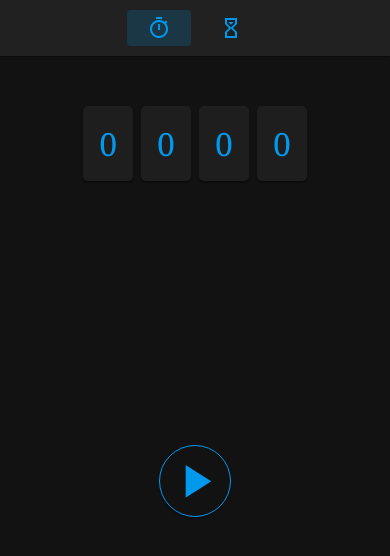
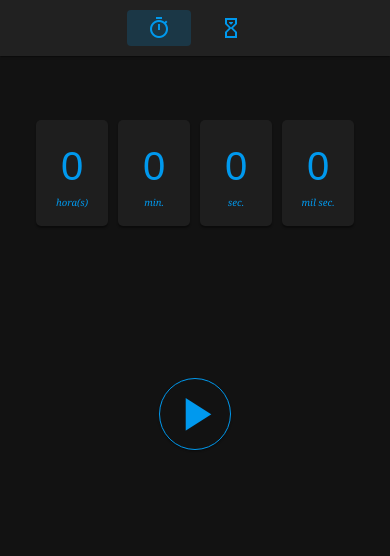
Before and after one commit to Edsonalencar/Impaciente_VueJs, a Vue app: page / in a window 390 px wide. Shown: the top 556 px of the page. Built offline with nearby package versions, Linux system fonts and the light colour scheme.

Commit message:
Front Pronto

```diff
--- a/src/views/StopWatch.vue
+++ b/src/views/StopWatch.vue
@@ -2,11 +2,25 @@
   <div>
     <v-container>
       <v-row class="text-center my-auto">
-        <v-col cols="12" class="mt-10 stopWatch">
-          <span class="count">{{ hh }}</span>
-          <span class="count" id="minute">{{ mm }}</span>
-          <span class="count">{{ ss }}</span>
-          <span class="count milli" id="millesecund">{{ ms }}</span>
+        <v-col cols="12" class="mt-10 ml-n3">
+          <ul class="stopWatch">
+            <li>
+              <span>{{ hh }}</span>
+              <div>hora(s)</div>
+            </li>
+            <li>
+              <span>{{ mm }}</span>
+              <div>min.</div>
+            </li>
+            <li>
+              <span>{{ ss }}</span>
+              <div>sec.</div>
+            </li>
+            <li>
+              <span>{{ ms }}</span>
+              <div>mil sec.</div>
+            </li>
+          </ul>
         </v-col>
         <v-col cols="12">
           <v-btn
@@ -36,16 +50,16 @@ import Vue from 'vue';
 export default Vue.extend({
   name: 'Home',
 
-  data() {
-    return {
+  data: () => ({
       playerIcon: 'mdi-play',
       hh: 0,
       mm: 0,
       ss: 0,
       ms: 0,
+      tempoMedio: 0,
       cron: null,
-    };
-  },
+    }),
+
   methods: {
     Start() {
       if (this.playerIcon === 'mdi-play') {
@@ -74,6 +88,7 @@ export default Vue.extend({
       if (this.ss === 59) {
         this.ss = 0;
         this.mm += 1;
+        this.tempoMedio += 1;
       }
       if (this.mm === 59) {
         this.mm = 0;
@@ -84,13 +99,20 @@ export default Vue.extend({
 });
 </script>
 <style>
-.count {
-  font-size: 8rem;
-  color: #09e;
+li {
+  list-style: none;
 }
 
-.stopWatch span{
+.stopWatch {
+  display: grid;
+  grid-template-columns: repeat(auto-fit, minmax(2rem, 10rem));
+  justify-content: center;
+  gap: 10px;
+}
+
+.stopWatch li {
   font-family: Georgia, "Times New Roman", Times, serif;
+  font-style: italic;
   padding: 1rem;
   color: #09e;
   background: #1e1e1e;
@@ -99,25 +121,25 @@ export default Vue.extend({
   text-align: center;
 }
 
-#minute {
-  margin-left: .5rem;
-  margin-right: .5rem;
+.stopWatch li span {
+  font-family: Arial, Helvetica, sans-serif;
+  font-style: normal;
+  font-size: 4rem;
 }
 
-#millesecund {
-  margin-left: .5rem;
-}
 .margin-button {
   margin-top: 8rem;
 }
 
 @media (max-width: 584px) {
-  .count {
-    font-size: 2rem;
-    color: #0099ee;
+  .stopWatch {
+    grid-template-columns: repeat(auto-fit, minmax(2rem, 4.5rem));
   }
-  .margin-button {
-    margin-top: 30vh;
-}
+  .stopWatch li span {
+    font-size: 2.5rem;
+  }
+  .stopWatch li {
+    font-size: .6rem;
+  }
 }
 </style>
--- a/src/views/Timer.vue
+++ b/src/views/Timer.vue
@@ -1,6 +1,6 @@
 <template lang="">
   <div>
-    <v-container class="mx-auto mt-6">
+    <v-container class="mx-auto mt-5">
       <v-row class="text-center my-auto">
         <v-col
           cols="12"
@@ -17,6 +17,7 @@
           cols="12"
         >
           <v-text-field
+            v-model="this.quantPersons"
             class="mt-n7"
             label="Pessoas a frente"
             outlined
@@ -39,8 +40,24 @@
             color="#0099ee"
           ></v-text-field>
         </v-col>
-        <v-col cols="12" v-if="this.select">
-          <span id="timerOutput"></span>
+        <v-col cols="12" v-if="this.select" class="ml-n3">
+          <ul class="timerOutput">
+            <li>
+              <span>2</span>
+              <div>hora(s)</div>
+            </li>
+            <li>
+              <span>5</span>
+              <div>min.</div>
+            </li>
+            <li>
+              <span>20</span>
+              <div>sec.</div>
+            </li>
+          </ul>
+        </v-col>
+        <v-col v-if="this.check" class="Erro">
+          <span>Preencha os Campos Acima</span>
         </v-col>
       </v-row>
     </v-container>
@@ -48,9 +65,9 @@
       depressed
       color="#0099ee"
       dark
-      class="d-block text-center mx-auto mt-5"
+      :class="`d-block text-center mx-auto mt-${this.margin} mb-8`"
       large
-      @click="this.$store.commit('WaitTimeCalc')"
+      @click="WaitTimeCalc"
     >
       Calcular
     </v-btn>
@@ -60,21 +77,43 @@
 export default {
   name: 'Timer',
 
-  // eslint-disable-next-line @typescript-eslint/explicit-module-boundary-types
-  data() {
-    return {
+  data: () => ({
+      select: false,
+      check: false,
       quantPersons: 0,
       quantAttendant: 0,
+      margin: 3,
       waitTime: 0,
-      select: false,
-    };
+	}),
+  methods: {
+    WaitTimeCalc(){
+        if(this.select){
+          this.$router.push('/');
+          this.select = false;
+        }
+
+        this.select = true;
+        this.margin = 15;
+    },
   },
 };
 </script>
 
 <style>
-  #timerOutput{
-    font-size: 3rem;
+li {
+  list-style: none;
+}
+
+.timerOutput {
+  display: grid;
+  grid-template-columns: repeat(auto-fit, minmax(2rem, 5.3rem));
+  justify-content: center;
+  gap: 10px;
+}
+
+.timerOutput li {
+  font-family: Georgia, "Times New Roman", Times, serif;
+  font-style: italic;
   padding: 1rem;
   color: #09e;
   background: #1e1e1e;
@@ -82,4 +121,18 @@ export default {
   box-shadow: 0 2px 2px rgba(0, 0, 0, 0.4);
   text-align: center;
 }
+
+.timerOutput li span {
+  font-family: Arial, Helvetica, sans-serif;
+  font-style: normal;
+  font-size: 2.5rem;
+}
+
+.Erro span {
+  color: rgb(255, 1, 1);
+  font-size: 1.2rem;
+  background: #222121;
+  padding: .6rem;
+  border-radius: .5rem;
+}
 </style>
```
Lines whose indentation alone changed are shown as unchanged.
